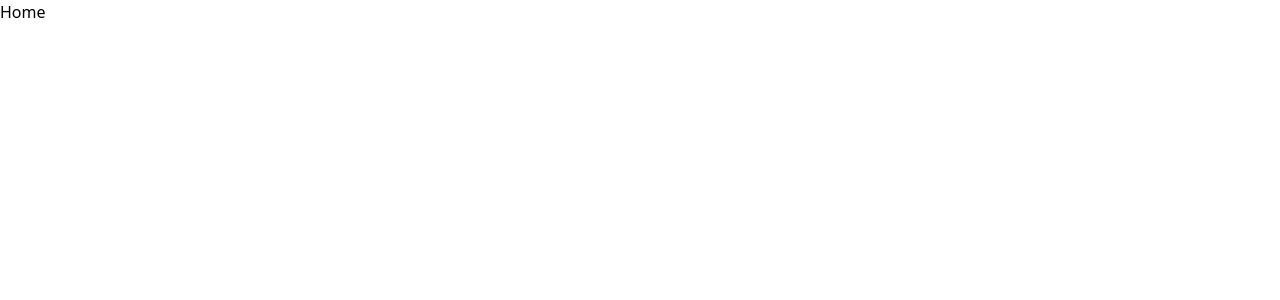
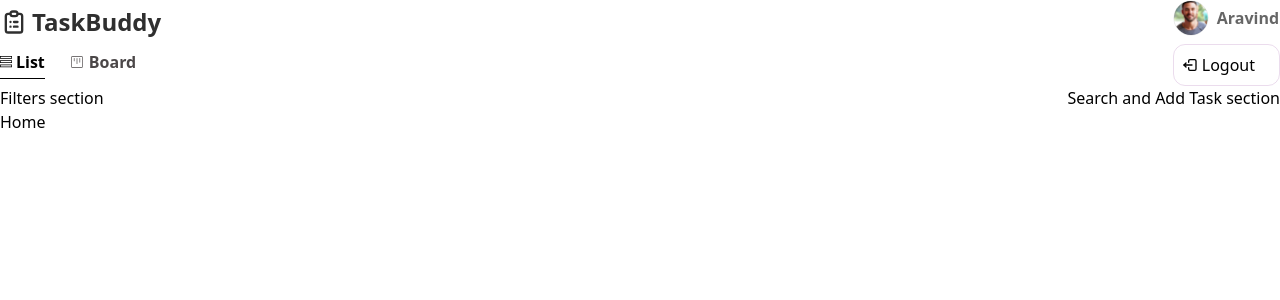
Before and after one commit to gi-t-ansari/tao-assignment, a React (Vite) app: page / in a window 1280 px wide. Shown: the top 300 px of the page. Built offline with nearby package versions, Linux system fonts and the light colour scheme.

Commit message:
add: Navbar

```diff
--- /dev/null
+++ b/src/components/layout/Header.jsx
@@ -0,0 +1,12 @@
+import React from "react";
+
+const Header = () => {
+  return (
+    <header className="w-full h-fit flex justify-between items-center">
+      <section>Filters section</section>
+      <section>Search and Add Task section</section>
+    </header>
+  );
+};
+
+export default Header;
--- /dev/null
+++ b/src/components/layout/Layout.jsx
@@ -0,0 +1,15 @@
+import React from "react";
+import Navbar from "./Navbar";
+import Header from "./Header";
+
+const Layout = ({ selectedView, setSelectedView, children }) => {
+  return (
+    <main className="w-screen h-screen overflow-x-hidden">
+      <Navbar selectedView={selectedView} setSelectedView={setSelectedView} />
+      <Header />
+      <div>{children}</div>
+    </main>
+  );
+};
+
+export default Layout;
--- /dev/null
+++ b/src/components/layout/Navbar.jsx
@@ -0,0 +1,66 @@
+import React from "react";
+import { HiOutlineClipboardList } from "react-icons/hi";
+import { TbLogout2 } from "react-icons/tb";
+import { APP_URL, TABS_CONTENT } from "../../config";
+import sampleProfilePic from "../../assets/sampleProfile.svg";
+import { useNavigate } from "react-router-dom";
+
+const Navbar = ({ selectedView, setSelectedView }) => {
+  const navigate = useNavigate();
+
+  const handleTabSwitch = (selectedTab) => {
+    setSelectedView(selectedTab);
+  };
+
+  const handleLogout = (e) => {
+    navigate(APP_URL.LOGIN);
+  };
+
+  return (
+    <nav className="w-full h-fit flex justify-between items-center">
+      <section>
+        <div className="text-[#2F2F2F] flex items-center gap-x-1 ">
+          <HiOutlineClipboardList size={28} />
+          <h1 className="text-2xl font-semibold">TaskBuddy</h1>
+        </div>
+        <div className="flex  fit gap-x-6 mt-3">
+          {TABS_CONTENT.map((ele, ind) => (
+            <div
+              onClick={() => handleTabSwitch(ele.name)}
+              key={`${ele.name}${ind}`}
+              className={`flex items-center gap-x-1 pb-1 mb-[1.5px] cursor-pointer ${
+                selectedView === ele.name
+                  ? " border-b text-black"
+                  : "text-[#231F20D1]"
+              } `}
+            >
+              <ele.icon size={ind === 0 ? 12 : 16} />
+              <p className="text-base font-semibold">{ele.name}</p>
+            </div>
+          ))}
+        </div>
+      </section>
+      <section>
+        <div className="flex items-center gap-x-2">
+          <div className="h-9 w-9 rounded-full overflow-hidden">
+            <img
+              className="h-full w-full"
+              src={sampleProfilePic}
+              alt="Arvind"
+            />
+          </div>
+          <h6 className="text-base text-[#00000099] font-bold">Aravind</h6>
+        </div>
+        <button
+          onClick={handleLogout}
+          className="flex items-center gap-x-1 pl-2 pr-6 py-2 rounded-xl border border-[#7B198426] mt-2"
+        >
+          <TbLogout2 />
+          <span>Logout</span>
+        </button>
+      </section>
+    </nav>
+  );
+};
+
+export default Navbar;
--- a/src/config/const.js
+++ b/src/config/const.js
@@ -0,0 +1,7 @@
+import { TfiViewList } from "react-icons/tfi";
+import { CiViewBoard } from "react-icons/ci";
+
+export const TABS_CONTENT = [
+  { name: "List", icon: TfiViewList },
+  { name: "Board", icon: CiViewBoard },
+];
--- a/src/pages/Home/Home.jsx
+++ b/src/pages/Home/Home.jsx
@@ -1,7 +1,15 @@
-import React from "react";
+import React, { useState } from "react";
+import Navbar from "../../components/layout/Navbar";
+import { TABS_CONTENT } from "../../config";
+import Layout from "../../components/layout/Layout";
 
 const Home = () => {
-  return <div>Home</div>;
+  const [selectedView, setSelectedView] = useState(TABS_CONTENT[0].name);
+  return (
+    <Layout selectedView={selectedView} setSelectedView={setSelectedView}>
+      <h1>Home</h1>
+    </Layout>
+  );
 };
 
 export default Home;
```
Also changed, not shown: src/assets/sampleProfile.svg (added).
